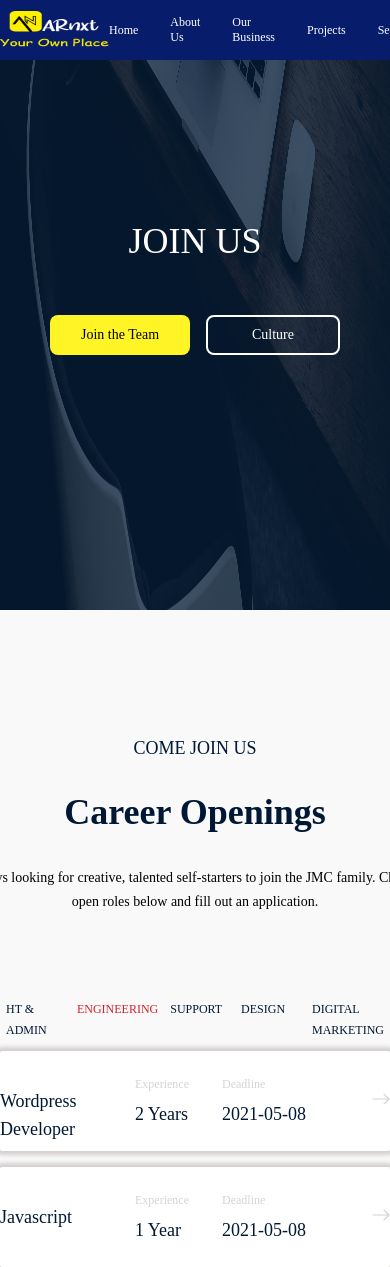
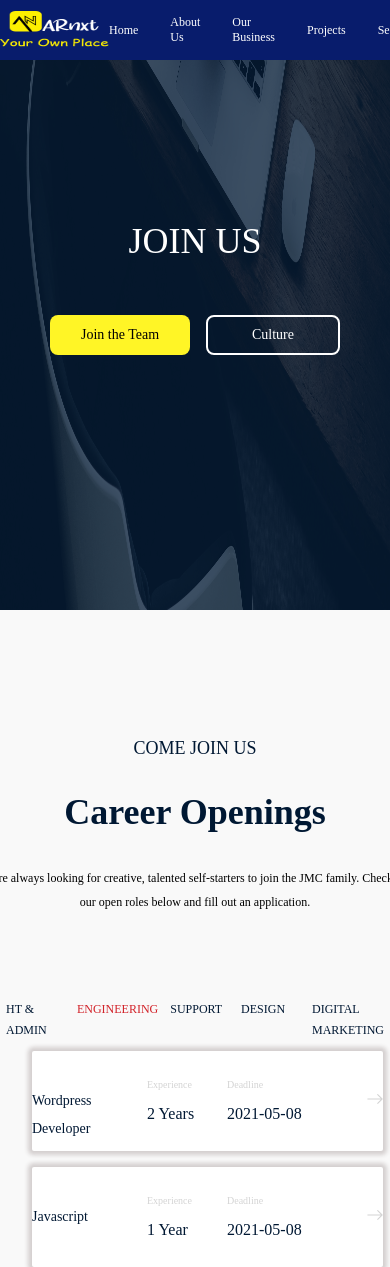
Before and after one commit to Omanshuaman/career_page, a React (Create React App) app: page / in a window 390 px wide. Shown: the top 1267 px of the page. Built offline with nearby package versions, Linux system fonts and the light colour scheme.

Commit message:
first page responsive

```diff
--- a/src/App.css
+++ b/src/App.css
@@ -572,6 +572,39 @@
     display: flex;
     width: 100%;
   }
+  .career-description {
+    font-size: 12px;
+    width: 450px;
+  }
+  .job-container {
+    width: 90%;
+    margin-left: 2em;
+    margin-right: 2em;
+  }
+  .job-name {
+    width: 150px;
+    font-size: 14px;
+  }
+  .experience-text {
+    width: 80px;
+    font-size: 10px;
+  }
+  .experience-year {
+    width: 80px;
+    font-size: 16px;
+  }
+  .deadline-text {
+    width: 80px;
+    font-size: 10px;
+  }
+  .deadline-year {
+    width: 140px;
+    font-size: 16px;
+  }
+  .next-svg {
+    width: 16px;
+    height: 16px;
+  }
 }
 
 body.active-modal {
```
